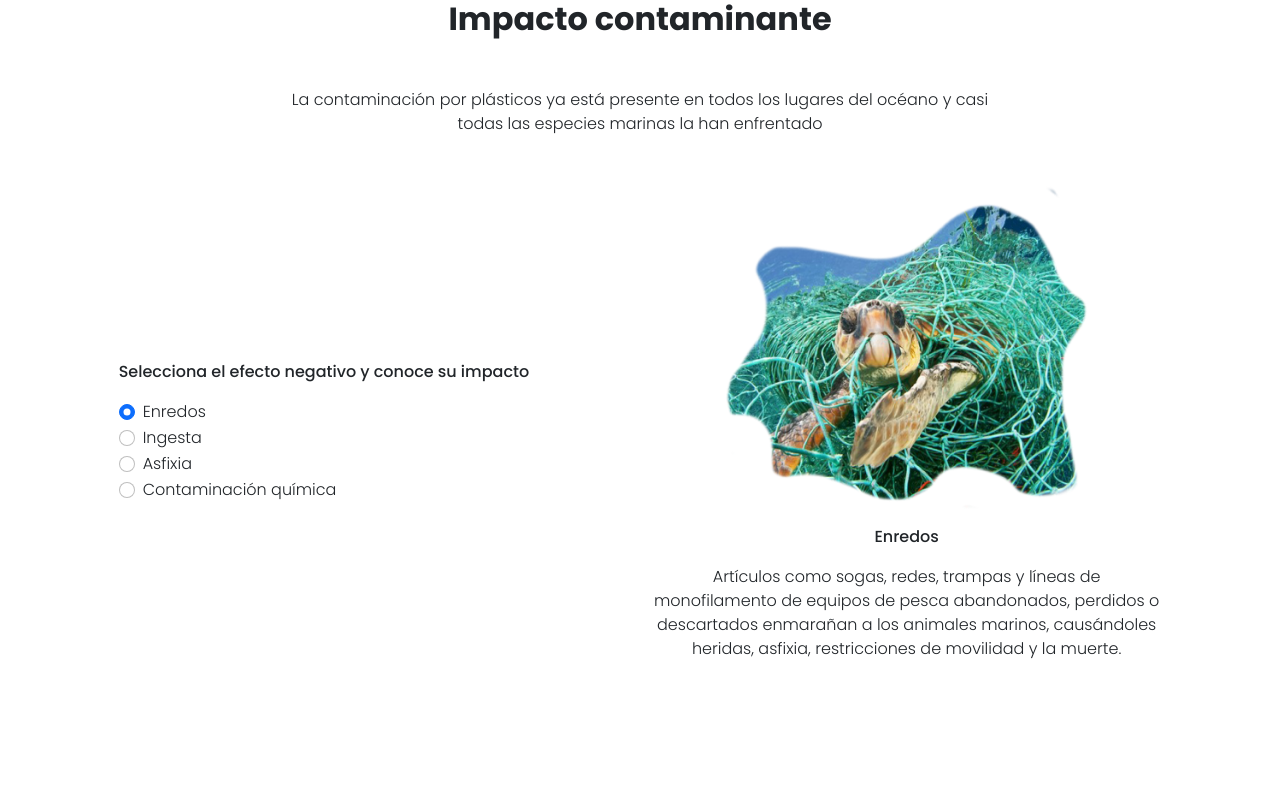
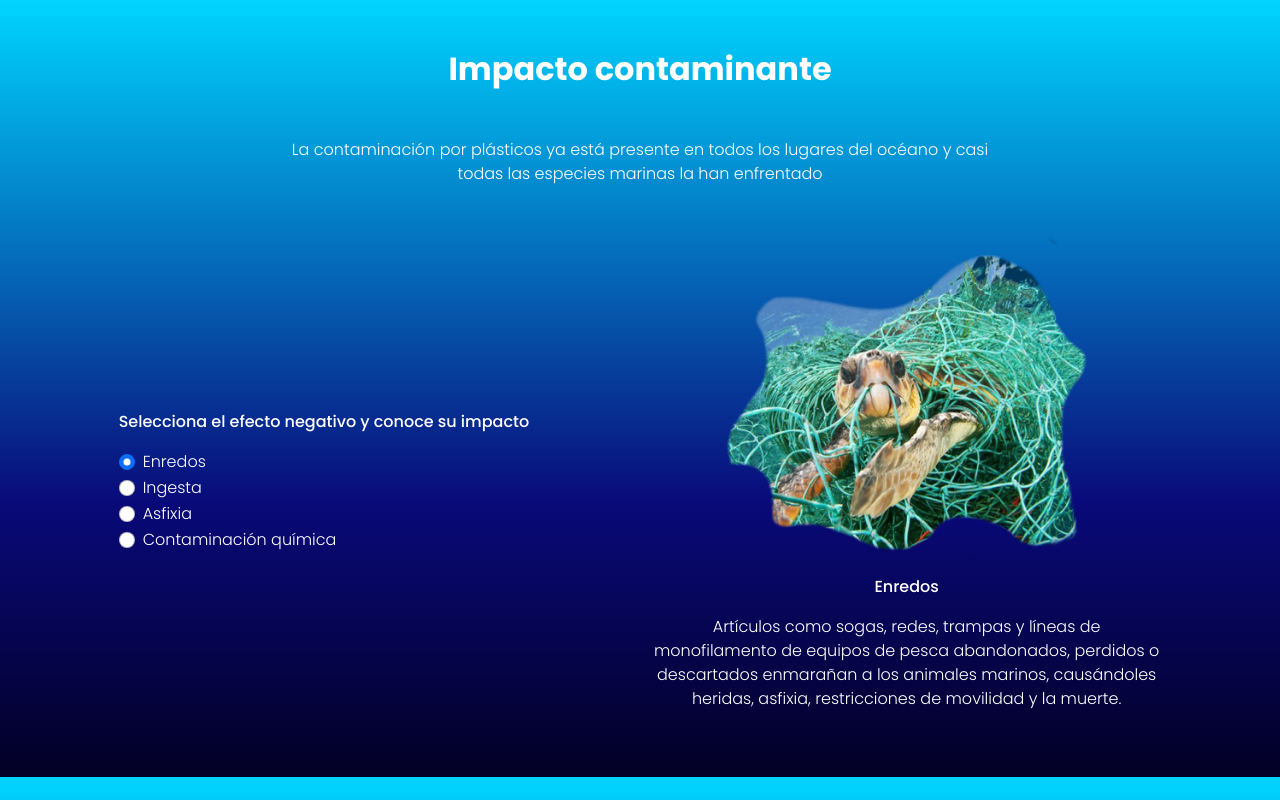
Before and after one commit to HackTheOcean/HackTheOceanFrontEnd, a Vue app: page / in a window 1280 px wide. Built offline with nearby package versions, Linux system fonts and the light colour scheme.

Commit message:
Change style

```diff
--- a/src/components/PollutingImpact.vue
+++ b/src/components/PollutingImpact.vue
@@ -79,8 +79,10 @@ export default {
 </script>
 
 
-<style scoped>
-    * { font-family: 'Poppins', sans-serif; font-weight: 300; }
+<style>
+    * { font-family: 'Poppins', sans-serif; font-weight: 300; color: white; }
+    body { background: rgb(2,0,36); background: -moz-linear-gradient(360deg, rgba(2,0,36,1) 0%, rgba(9,9,121,1) 35%, rgba(0,212,255,1) 100%); background: -webkit-linear-gradient(360deg, rgba(2,0,36,1) 0%, rgba(9,9,121,1) 35%, rgba(0,212,255,1) 100%); background: linear-gradient(360deg, rgba(2,0,36,1) 0%, rgba(9,9,121,1) 35%, rgba(0,212,255,1) 100%); filter: progid:DXImageTransform.Microsoft.gradient(startColorstr="#020024",endColorstr="#00d4ff",GradientType=1); }
+    #polluting-impact { padding-top: 50px; padding-bottom: 50px; }
     #polluting-impact p.custom-width-pi { max-width: 700px; margin: 50px auto; display: table; }
     #image-polluting-impact { width: 400px; }
 </style>
```
